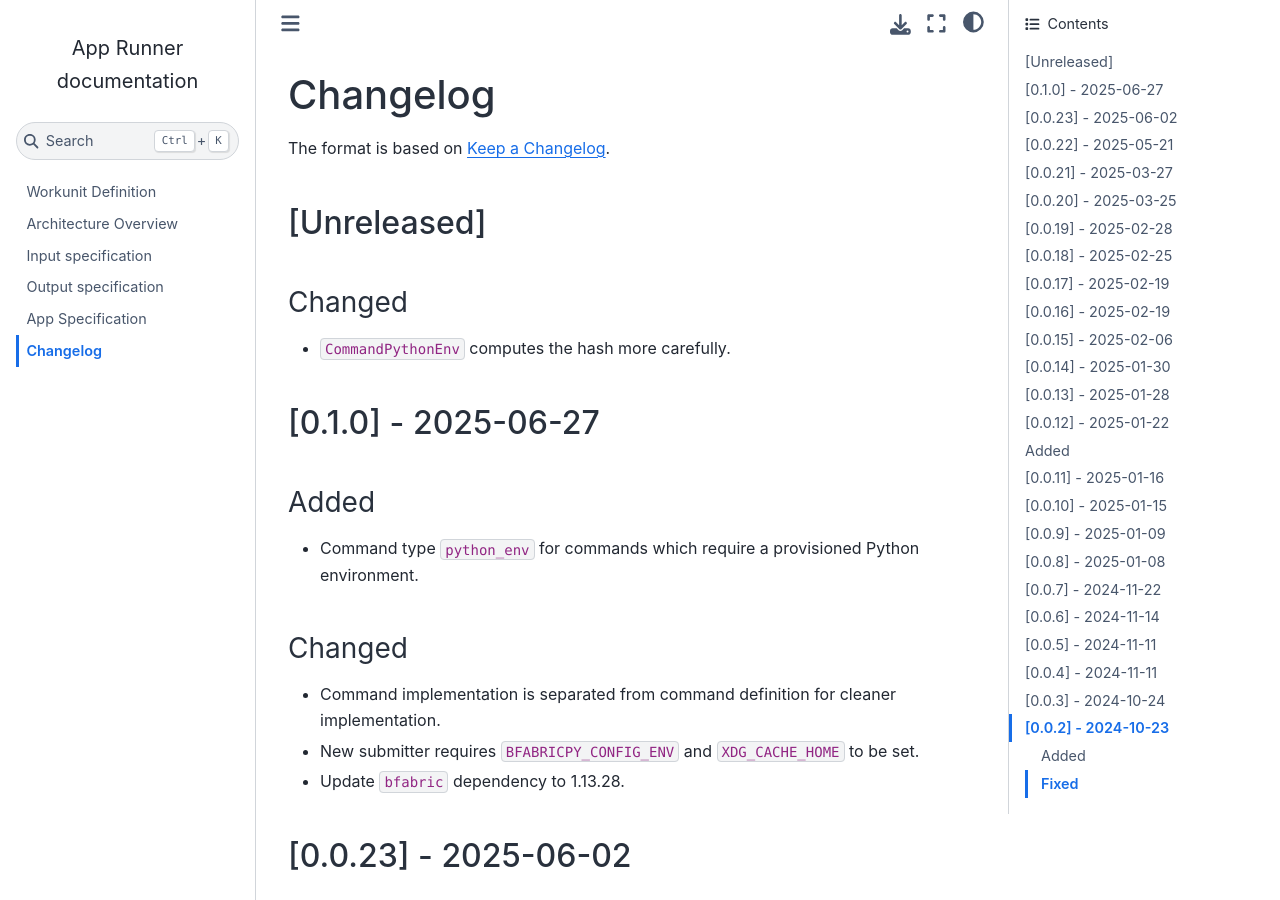
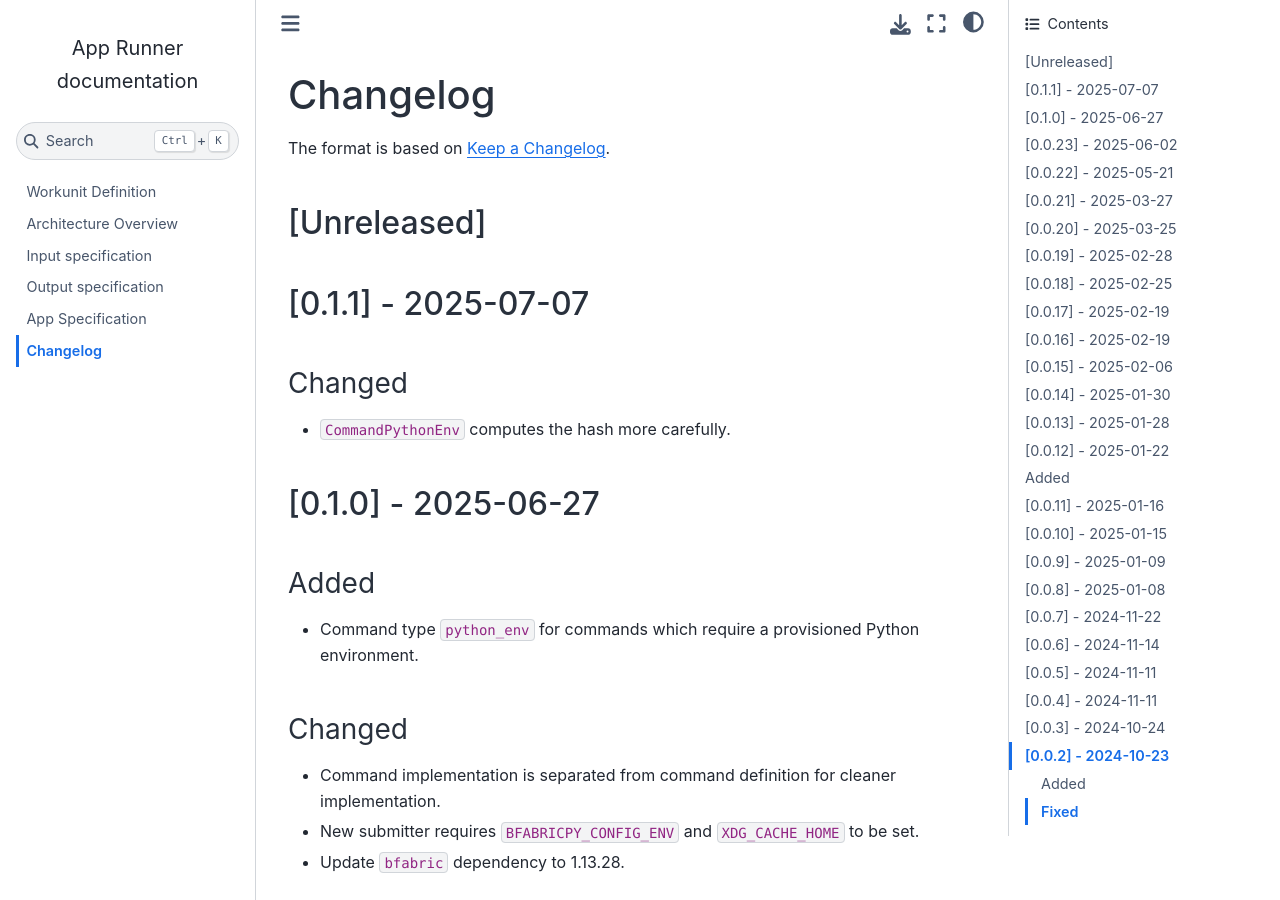
Before and after one commit to fgcz/bfabricPy, a Sphinx documentation site: the page built from bfabric_app_runner/docs/changelog.md, in a window 1280 px wide and 900 px high. Built offline with Sphinx 7.4.7 and the Sphinx Book theme 1.1.4, drawn with Linux system fonts in a browser that asks for light colours.

Commit message:
bfabric-app-runner 0.1.1

```diff
--- a/bfabric_app_runner/docs/changelog.md
+++ b/bfabric_app_runner/docs/changelog.md
@@ -3,6 +3,8 @@
 The format is based on [Keep a Changelog](https://keepachangelog.com/en/1.1.0/).
 
 ## \[Unreleased\]
+
+## \[0.1.1\] - 2025-07-07
 
 ### Changed
 
```
Also changed, not shown: 1 other file.
